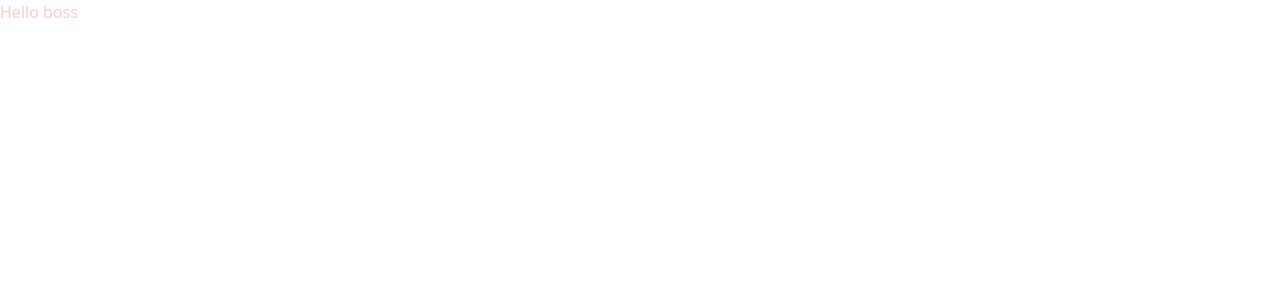
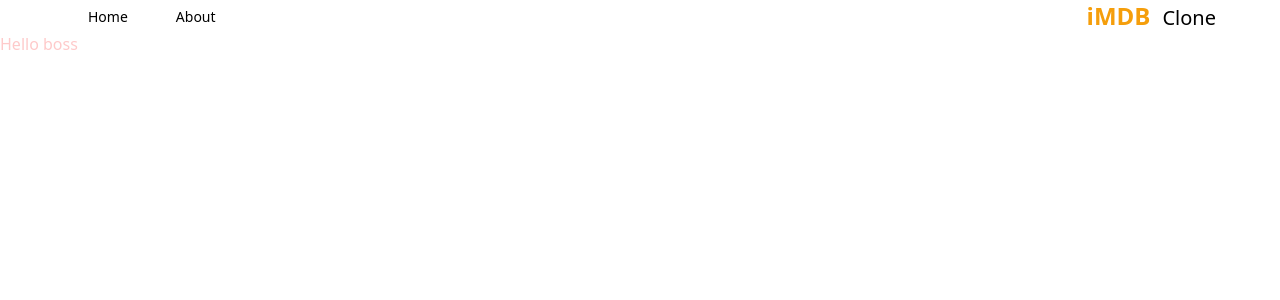
Before and after one commit to frontendprof/nextjs-imdb-app, a Next.js app: page / in a window 1280 px wide. Shown: the top 300 px of the page. Built offline with nearby package versions, Linux system fonts and the light colour scheme.

Commit message:
feat: add header section

```diff
--- a/package.json
+++ b/package.json
@@ -12,7 +12,8 @@
     "@next/font": "13.1.6",
     "next": "13.1.6",
     "react": "18.2.0",
-    "react-dom": "18.2.0"
+    "react-dom": "18.2.0",
+    "react-icons": "^4.7.1"
   },
   "devDependencies": {
     "autoprefixer": "^10.4.13",
--- a/src/app/layout.js
+++ b/src/app/layout.js
@@ -1,9 +1,14 @@
+import Header from '@/components/Header';
 import './globals.css';
 
 export default function RootLayout({ children }) {
   return (
     <html lang="en">
-      <body>{children}</body>
+      <body>
+        <Header />
+
+        {children}
+      </body>
     </html>
   );
 }
--- /dev/null
+++ b/src/components/Header.jsx
@@ -0,0 +1,27 @@
+import React from 'react';
+import MenuItem from './MenuItem';
+import { AiFillHome } from 'react-icons/ai';
+import { BsFillInfoCircleFill } from 'react-icons/bs';
+import Link from 'next/link';
+
+export default function Header() {
+  return (
+    <div className="flex justify-between mx-2 max-w-6xl sm:mx-auto items-center">
+      <div className="flex">
+        <MenuItem title="Home" address="/" Icon={AiFillHome} />
+        <MenuItem title="About" address="/about" Icon={BsFillInfoCircleFill} />
+      </div>
+
+      <div className="">
+        <Link href="/">
+          <h2 className="text-2xl">
+            <span className="font-bold text-amber-500 py-1 px-2 rounded-lg mr-1">
+              iMDB
+            </span>
+            <span className="text-xl hidden sm:inline">Clone</span>
+          </h2>
+        </Link>
+      </div>
+    </div>
+  );
+}
--- /dev/null
+++ b/src/components/MenuItem.jsx
@@ -0,0 +1,13 @@
+import Link from 'next/link';
+import React from 'react';
+
+export default function MenuItem({ title, address, Icon }) {
+  return (
+    <>
+      <Link href={address} className="mx-4 lg:mx-6 hover:text-amber-600">
+        <Icon className="text-2xl sm:hidden mx-4" />
+        <p className="hidden sm:inline my-2 text-sm">{title}</p>
+      </Link>
+    </>
+  );
+}
```
Also changed, not shown: 1 other file (tests, documents, lock files or other folders).
